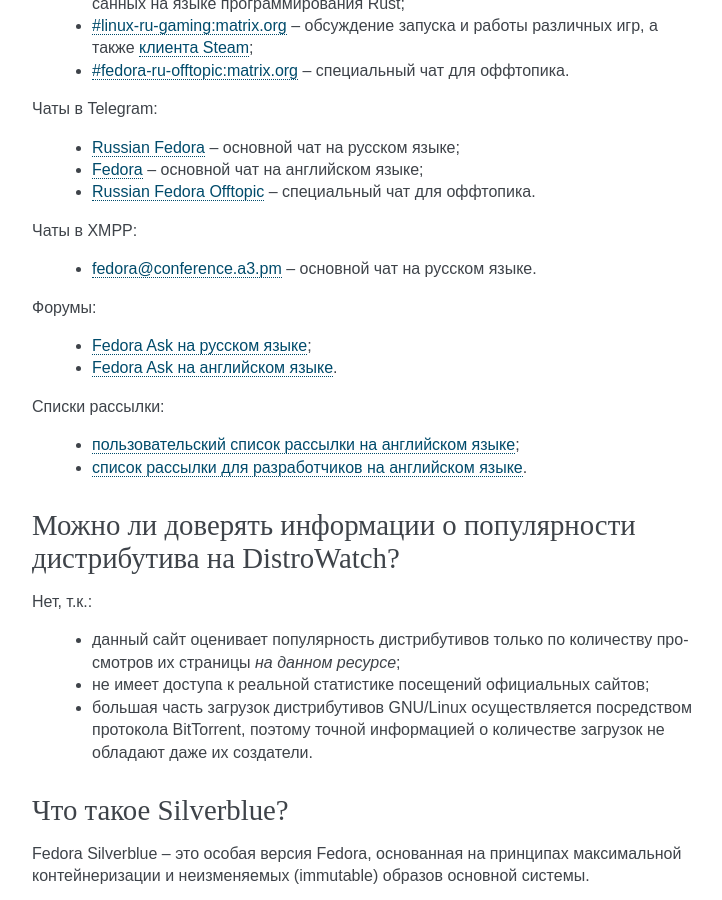
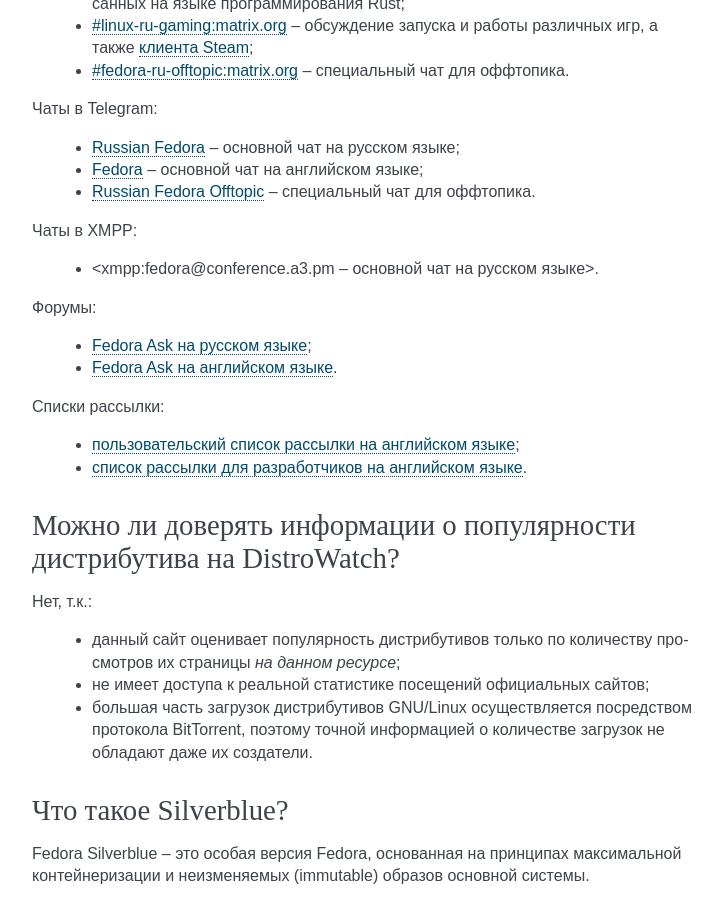
Before and after one commit to RussianFedora/FAQ, a Sphinx documentation site: the page built from source/generic-info.rst, in a window 1280 px wide and 900 px high, scrolled down 4175 px. Shown: the whole window, without its empty margins (388-1110 px from the left). Built offline with Sphinx 7.4.7, drawn with Linux system fonts in a browser that asks for light colours; comment, search, counter and statistics services are not loaded.

Commit message:
Update generic-info.rst

```diff
--- a/source/generic-info.rst
+++ b/source/generic-info.rst
@@ -243,7 +243,7 @@
 
 Чаты в XMPP:
 
-  * fedora@conference.a3.pm – основной чат на русском языке.
+  * <xmpp:fedora@conference.a3.pm – основной чат на русском языке>.
 
 Форумы:
 
```
